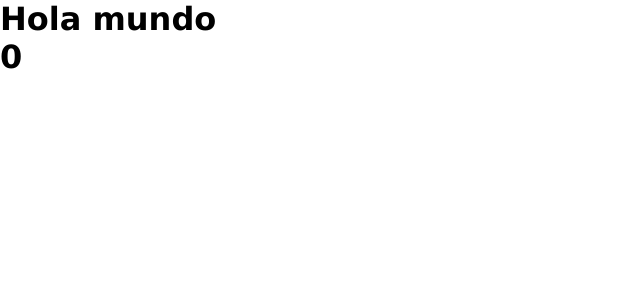
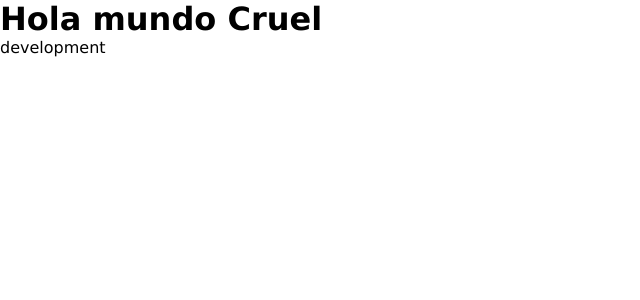
Before and after one commit to platzi/curso-arquitecturas-css-proyecto-4, a Next.js app: page / in a window 1280 px wide. Shown: the top 300 px of the page, without its empty margins (0-640 px from the left). Built offline with nearby package versions, Linux system fonts and the light colour scheme; no server answers; the database is empty.

Commit message:
getServerSideProps removed

```diff
--- a/pages/index.js
+++ b/pages/index.js
@@ -1,8 +1,8 @@
-import {server} from '../config'
+//import {server} from '../config'
 /* import { RoomsList } from '../components/RoomsList' */
 /* import { Slider } from '../components/Slider' */
 
-export default function Home({places = []}) {
+export default function Home(/* {places = []} */) {
 
   /* if (places.length === 0) return <h1>No hay datos</h1>
   const sliderConfig = {
@@ -21,14 +21,15 @@ export default function Home({places = []}) {
 
       {/* <Slider config={sliderConfig}/> */}
       {/* <RoomsList rooms={places}/> */}
-      <h1>Hola mundo</h1>
-      <h1>{places.length}</h1>
+      <h1>Hola mundo Cruel</h1>
+      <p>{process.env.NODE_ENV }</p>
+      {/* <h1>{places.length}</h1> */}
     </div>
   )
 }
 
 //export async function getStaticProps() {
-export async function getServerSideProps() {
+/* export async function getServerSideProps() {
 
   const res = await fetch(`${server}api/places/`)
   const places = await res.json()
@@ -38,4 +39,4 @@ export async function getServerSideProps() {
       places,
     }
   }
-}
+} */
```
